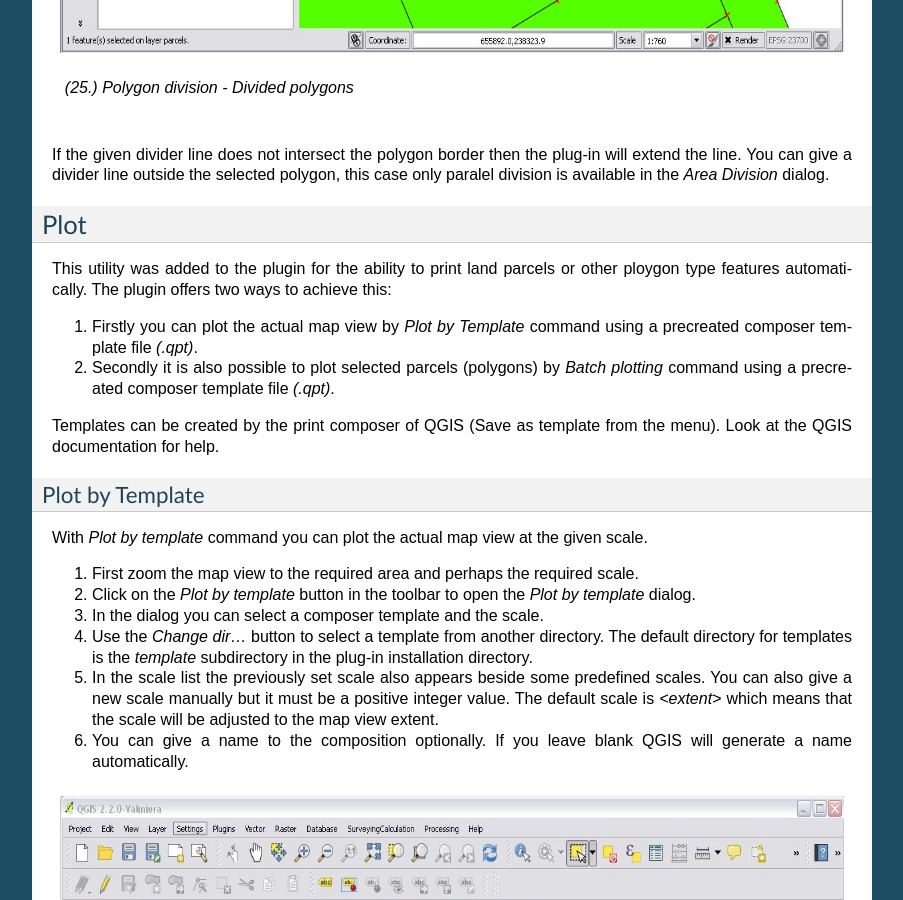
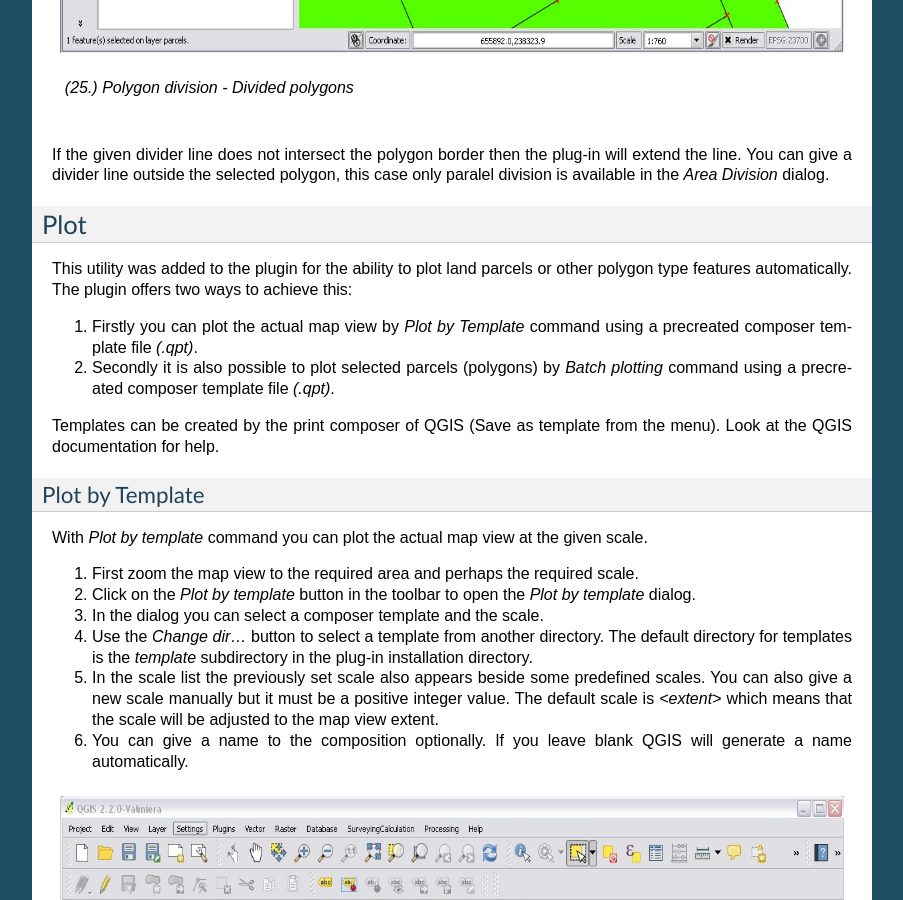
Before and after one commit to zsiki/ls, a Sphinx documentation site: the page built from doc/source/usersguide.rst, in a window 1280 px wide and 900 px high, scrolled down 23603 px. Shown: the whole window, without its empty margins (198-1101 px from the left). Built offline with Sphinx 7.4.7, drawn with Linux system fonts in a browser that asks for light colours.

Commit message:
little corrections

```diff
--- a/doc/source/usersguide.rst
+++ b/doc/source/usersguide.rst
@@ -670,7 +670,7 @@ You can give a divider line outside the selected polygon, this case only paralel
 Plot
 ::::
 
-This utility was added to the plugin for the ability to print land parcels or other ploygon type features automatically.
+This utility was added to the plugin for the ability to plot land parcels or other polygon type features automatically.
 The plugin offers two ways to achieve this:
 
 #. Firstly you can plot the actual map view by *Plot by Template* command using a precreated composer template file *(.qpt)*.
```
